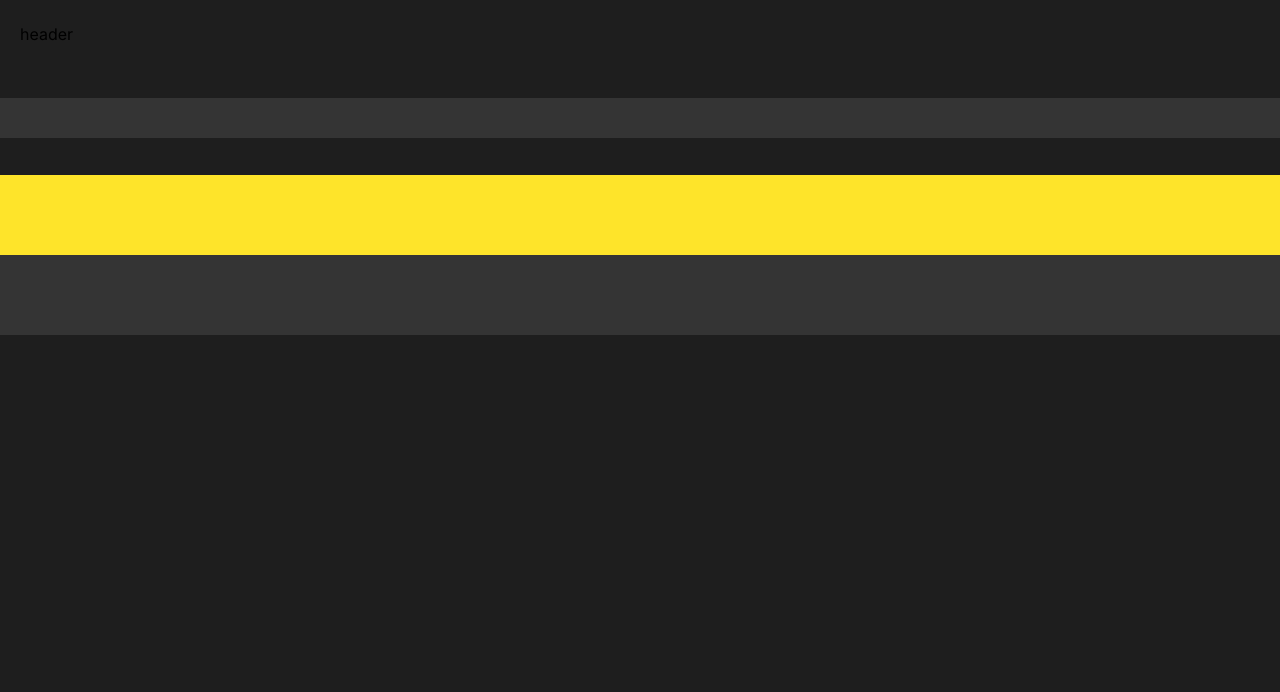
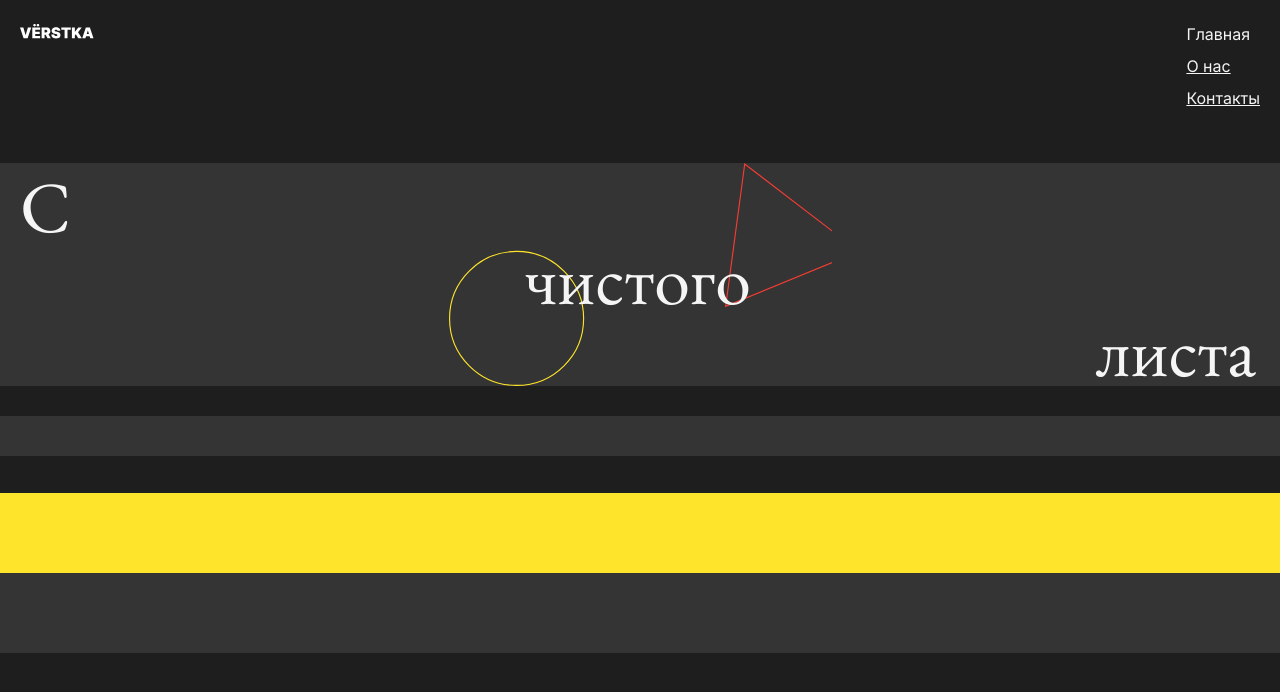
Before and after one commit to Chico-rso/first-project, a plain HTML site: page index.html in a window 1280 px wide. Drawn offline with Linux system fonts and the light colour scheme.

Commit message:
complete header and cover section

```diff
--- a/index.html
+++ b/index.html
@@ -10,9 +10,26 @@
 </head>
 
 <body>
-  <header class="header">header</header>
+  <header class="header">
+    <a href="#" class="header__logo">
+      <img src="./images/logo.svg" alt="изображение логотипа страницы" class="header__logo-image">
+    </a>
+    <nav class="header__menu">
+      <ul class="header__menu-list">
+        <li class="header__menu-link header__menu-link_active"><a href="#">Главная</a></li>
+        <li class="header__menu-link"><a href="#">О нас</a></li>
+        <li class="header__menu-link"><a href="#">Контакты</a></li>
+      </ul>
+    </nav>
+  </header>
   <main class="main">
-    <section class="hero content-section_theme_bright"></section>
+    <section class="cover content-section_theme_bright">
+      <h1 class="cover__title">
+        <span class="accent-span">С</span>
+        <span class="accent-span text-center">чистого</span>
+        <span class="accent-span text-right">листа</span>
+      </h1>
+    </section>
     <section class="intro content-section_theme_bright"></section>
     <section class="reasons content-section_theme_dark"></section>
     <section class="how-to content-section_theme_bright"></section>
--- a/styles/style.css
+++ b/styles/style.css
@@ -35,10 +35,65 @@ blockquote {
 .header {
   padding: 24px 20px;
   margin-bottom: 30px;
+  display: flex;
+  justify-content: space-between;
 }
 
-.hero {
+.header__logo {
+  height: 15px;
+}
+
+.header__logo img {
+  display: block;
+  max-height: 100%;
+  width: 100%;
+}
+
+.header__menu-list {
+  list-style: none;
+  display: flex;
+  flex-direction: column;
+  gap: 12px 0;
+}
+
+.header__menu-link a {
+  color: #F5F5F5;
+  font-size: 16px;
+  font-style: normal;
+  font-weight: 400;
+  line-height: 19.2px;
+}
+
+.header__menu-link_active a {
+  text-decoration: none;
+}
+
+.cover {
   margin-bottom: 30px;
+  padding: 7px 24px 0 20px;
+  background-image: url('../images/cover.svg');
+  background-position: center center;
+  background-repeat: no-repeat;
+}
+
+.cover__title {
+  font-family: EB Garamond;
+  font-size: 72px;
+  font-style: normal;
+  font-weight: 400;
+  line-height: 100%;
+}
+
+.accent-span {
+  display: block;
+}
+
+.text-center {
+  text-align: center;
+}
+
+.text-right {
+  text-align: end;
 }
 
 .intro {
```
